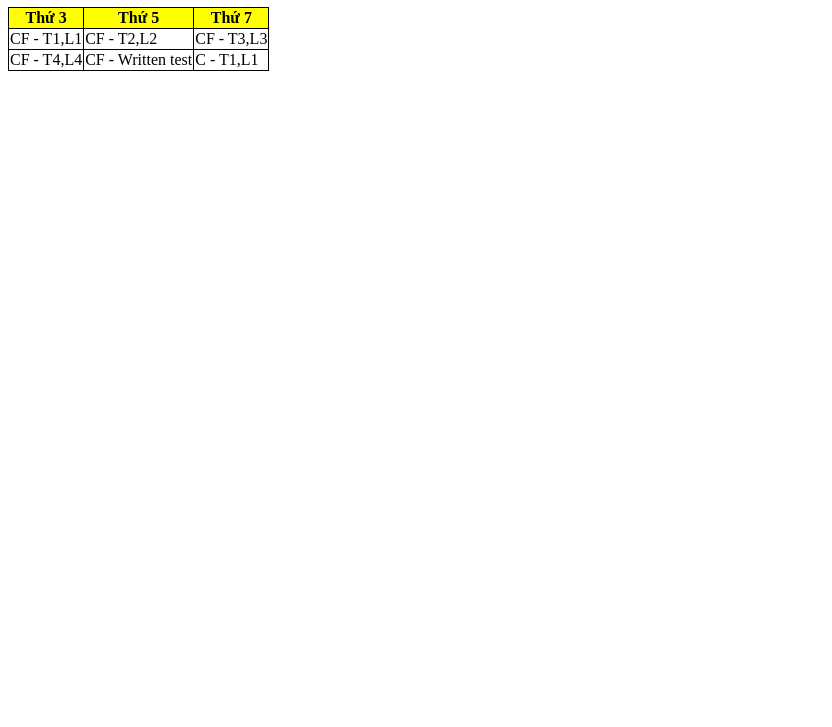
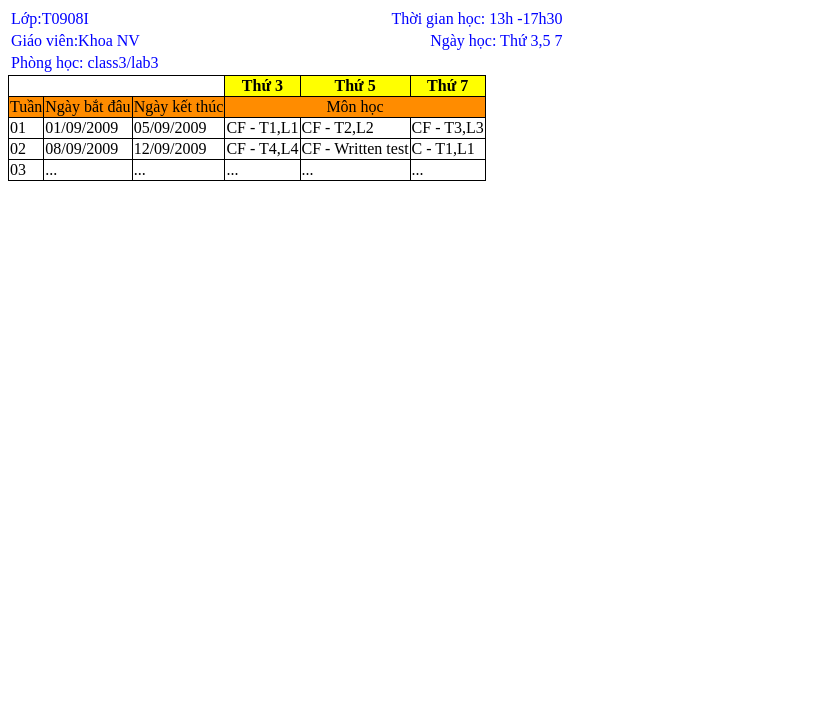
Before and after one commit to dinhlong1999/C0523G1_Truong_Nguyen_Dinh_Long_Module1, a plain HTML site: page ss05_html_form_table/exercise/taobangdongian.html in a window 1280 px wide. Shown: the part 73-800 px from the top of the page, without its empty margins (0-832 px from the left). Drawn offline with Linux system fonts and the light colour scheme.

Commit message:
longnopbaitapthuchanh3p2

```diff
--- a/ss05_html_form_table/exercise/taobangdongian.html
+++ b/ss05_html_form_table/exercise/taobangdongian.html
@@ -4,35 +4,58 @@
     <meta charset="UTF-8">
     <title>Thời khoá biểu</title>
 </head>
-<style>
-  table,tr,td,th {
-    border: 1px solid;
-    border-collapse: collapse;
-  }
-  th {
-    background: yellow;
-  }
+<body>
+<h1 style="color: blue;text-align: center;">THỜI KHOÁ BIỂU </h1>
+<table style="color: blue">
+  <tr>
+    <td style="text-align: left">Lớp:T0908I</td>
+    <td style="text-align: right;width: 400px">Thời gian học: 13h -17h30 </td>
+  <tr>
+    <td style="text-align: left">Giáo viên:Khoa NV </td>
+    <td style="text-align: right;width: 400px">Ngày học: Thứ 3,5 7 </td>
+</tr>
+  <tr>
+    <td style="text-align: left">Phòng học: class3/lab3</td>
+  </tr>
+  </tr>
+</table>
+<table style="border-collapse: collapse;border: 1px solid">
+  <tr style="border-collapse: collapse;border: 1px solid" >
+    <th style="border-collapse: collapse;border: 1px solid" colspan="3"></th>
+    <th style="text-align: center;border: 1px solid;border-collapse: collapse;background: yellow">Thứ 3</th>
+    <th style="text-align: center;border: 1px solid;border-collapse: collapse;background: yellow">Thứ 5</th>
+    <th style="text-align: center;border: 1px solid;border-collapse: collapse;background: yellow">Thứ 7</th>
+  </tr>
+  <tr style="border-collapse: collapse;border: 1px solid; background: darkorange">
+    <td style="border-collapse: collapse;border: 1px solid">Tuần</td>
+    <td style="border-collapse: collapse;border: 1px solid">Ngày bắt đâu</td>
+    <td style="border-collapse: collapse;border: 1px solid">Ngày kết thúc</td>
+    <td style="text-align: center" colspan="3">Môn học </td>
 
-</style>
-
-
-<body>
-<h1>Thời khoá biểu lớp T0908I</h1>
-<table>
-  <tr>
-    <th style="text-align: center">Thứ 3</th>
-    <th style="text-align: center">Thứ 5</th>
-    <th style="text-align: center">Thứ 7</th>
+  </tr>
+  <tr style="border-collapse: collapse;border: 1px solid">
+    <td style="border-collapse: collapse;border: 1px solid">01</td>
+    <td style="border-collapse: collapse;border: 1px solid">01/09/2009</td>
+    <td style="border-collapse: collapse;border: 1px solid">05/09/2009</td>
+    <td style="border-collapse: collapse;border: 1px solid">CF - T1,L1</td>
+    <td style="border-collapse: collapse;border: 1px solid">CF - T2,L2</td>
+    <td style="border-collapse: collapse;border: 1px solid">CF - T3,L3</td>
+  </tr>
+  <tr style="border-collapse: collapse;border: 1px solid">
+    <td style="border-collapse: collapse;border: 1px solid">02</td>
+    <td style="border-collapse: collapse;border: 1px solid">08/09/2009</td>
+    <td style="border-collapse: collapse;border: 1px solid">12/09/2009</td>
+    <td style="border-collapse: collapse;border: 1px solid">CF - T4,L4</td>
+    <td style="border-collapse: collapse;border: 1px solid">CF - Written test</td>
+    <td style="border-collapse: collapse;border: 1px solid">C - T1,L1</td>
   </tr>
   <tr>
-    <td>CF - T1,L1</td>
-    <td>CF - T2,L2</td>
-    <td>CF - T3,L3</td>
-  </tr>
-  <tr>
-    <td>CF - T4,L4</td>
-    <td>CF - Written test</td>
-    <td>C - T1,L1</td>
+    <td style="border-collapse: collapse;border: 1px solid">03</td>
+    <td style="border-collapse: collapse;border: 1px solid">...</td>
+    <td style="border-collapse: collapse;border: 1px solid">...</td>
+    <td style="border-collapse: collapse;border: 1px solid">...</td>
+    <td style="border-collapse: collapse;border: 1px solid">...</td>
+    <td style="border-collapse: collapse;border: 1px solid">...</td>
   </tr>
 </table>
 </body>
```
